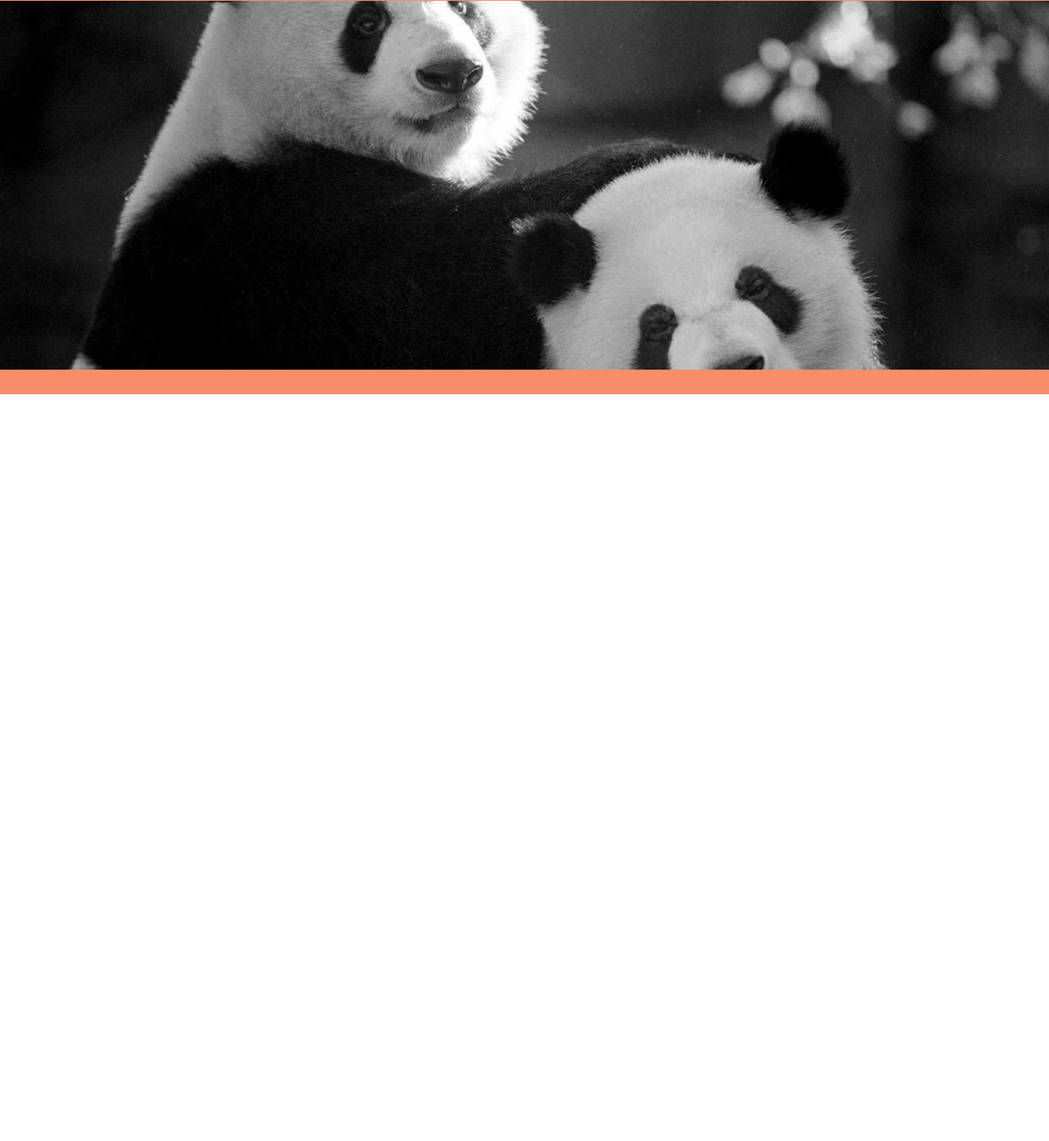
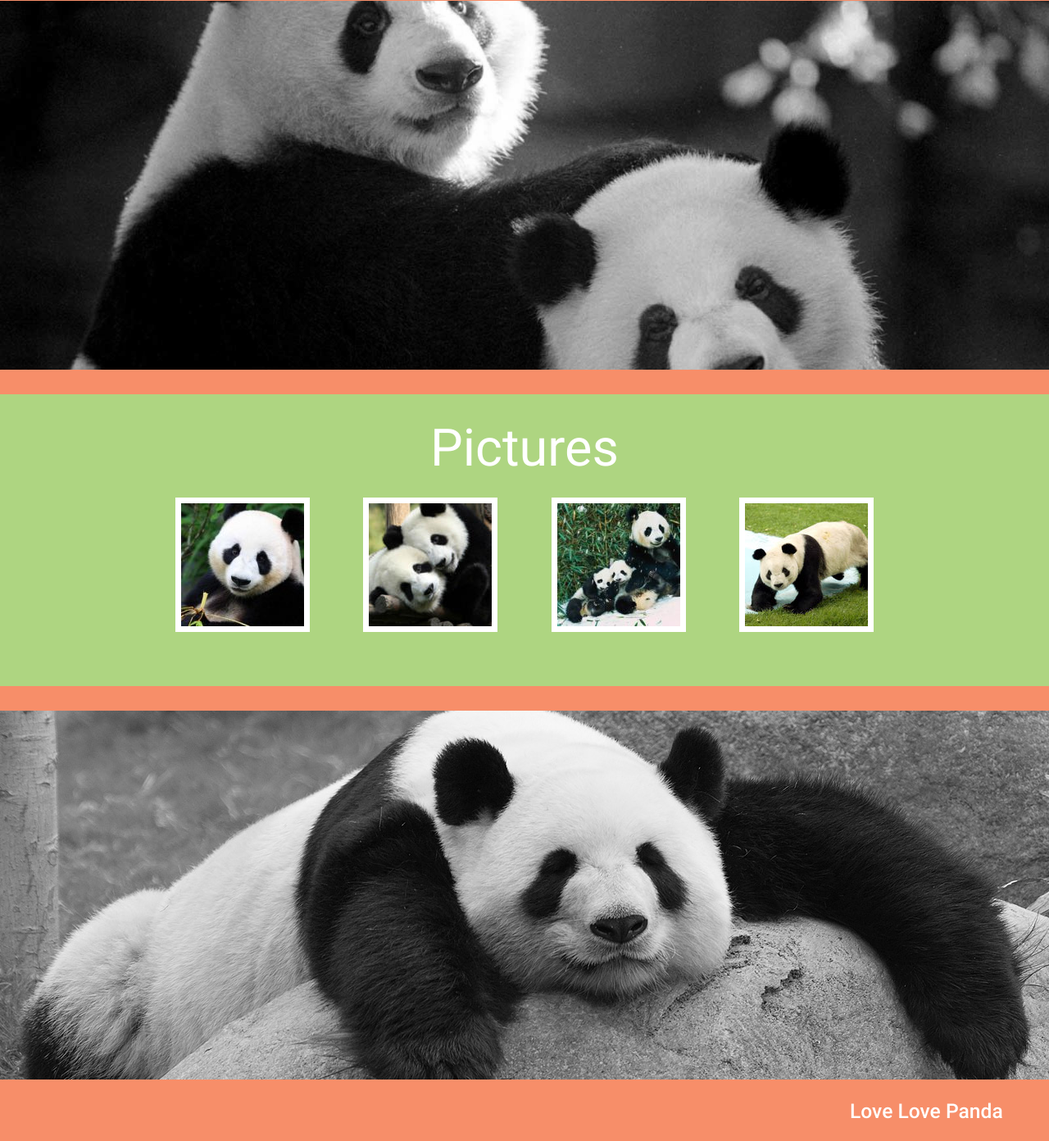
Before and after one commit to mickequeen/panda-love-materialize, a plain HTML site: page index.html in a window 1280 px wide. Shown: the part 1181-2573 px from the top of the page at 82% size. Before the commit the page ends 1662 px from the top, so only its background shows below. Drawn offline with nearby package versions, Linux system fonts and the light colour scheme.

Commit message:
fin pandas

```diff
--- a/assets/css/main.css
+++ b/assets/css/main.css
@@ -8,6 +8,7 @@ clases generales box sizing
   box-sizing: border-box;
   padding: 0;
   margin: 0;
+  color: #FFF;
 }
 
 /*
@@ -25,7 +26,6 @@ header{
 	background-color: #F78E69;
 	width: 100%;
 	text-align: right;
-	color: #FFF;
   height: 10em;
 }
 
@@ -55,10 +55,6 @@ clase para la linea naranja entre secciones
   height: 2em;
 }
 
-#about{
-  background-color:  #ABE188;
-}
-
 
 #text{
   margin-top: 5em;
@@ -72,3 +68,32 @@ clase para la linea naranja entre secciones
 #second{
   background-image: url(../img/dos.jpg);
 }
+
+#title{
+  text-align: center;
+}
+
+#panditas{
+  padding-bottom: 4em;
+  text-align: center;
+}
+
+.responsive-img{
+  border: 0.5em solid #fff;
+}
+
+#third{
+  background-image: url(../img/tres.jpg);
+}
+
+footer{
+  background-color: #F78E69;
+  text-align: right;
+  padding-right: 3em;
+  height: 5em;
+}
+
+footer h5{
+  margin-top: 0;
+  padding-top: 1em;
+}
--- a/index.html
+++ b/index.html
@@ -25,7 +25,7 @@
     <section class="line">
 
     </section>
-    <section id="about">
+    <section id="about" class="light-green lighten-2">
       <div class="container">
         <div class="row">
           <div class="col l3 xl3"></div>
@@ -38,10 +38,43 @@
     </section>
     <section class="line"></section>
     <section id="second" class="picture">
+    </section>
+    <section class="line"></section>
+    <section class="light-green lighten-2">
+      <div class="container">
+        <div class="row">
+          <div class="col s12 m12 l12 xl12">
+            <h1 id="title">Pictures</h1>
+            <div class="row" id="panditas">
+              <div class="col s12 m12 l3 xl3" >
+                <img class="responsive-img" src="assets/img/a1.jpg">
+              </div>
+              <div class="col s12 m12 l3 xl3">
+                <img class="responsive-img" src="assets/img/a2.jpg">
+              </div>
+              <div class="col s12 m12 l3 xl3">
+                <img class="responsive-img" src="assets/img/a3.jpg">
+              </div>
+              <div class="col s12 m12 l3 xl3">
+                <img class="responsive-img" src="assets/img/a4.jpg">
+              </div>
+            </div>
+          </div>
+        </div>
+      </div>
+    </section>
+    <section class="line"></section>
+    <section class="picture" id="third">
 
     </section>
-    <section class="line"></section>
   </main>
+  <footer>
+    <div class="row">
+      <div class="col s12 m12 l12 xl12">
+        <h5><strong>Love Love Panda</strong> </h5>
+      </div>
+    </div>
+  </footer>
 
   <script type="text/javascript" src="https://code.jquery.com/jquery-3.2.1.min.js"></script>
   <script src="https://cdnjs.cloudflare.com/ajax/libs/materialize/0.100.2/js/materialize.min.js"></script>
```
